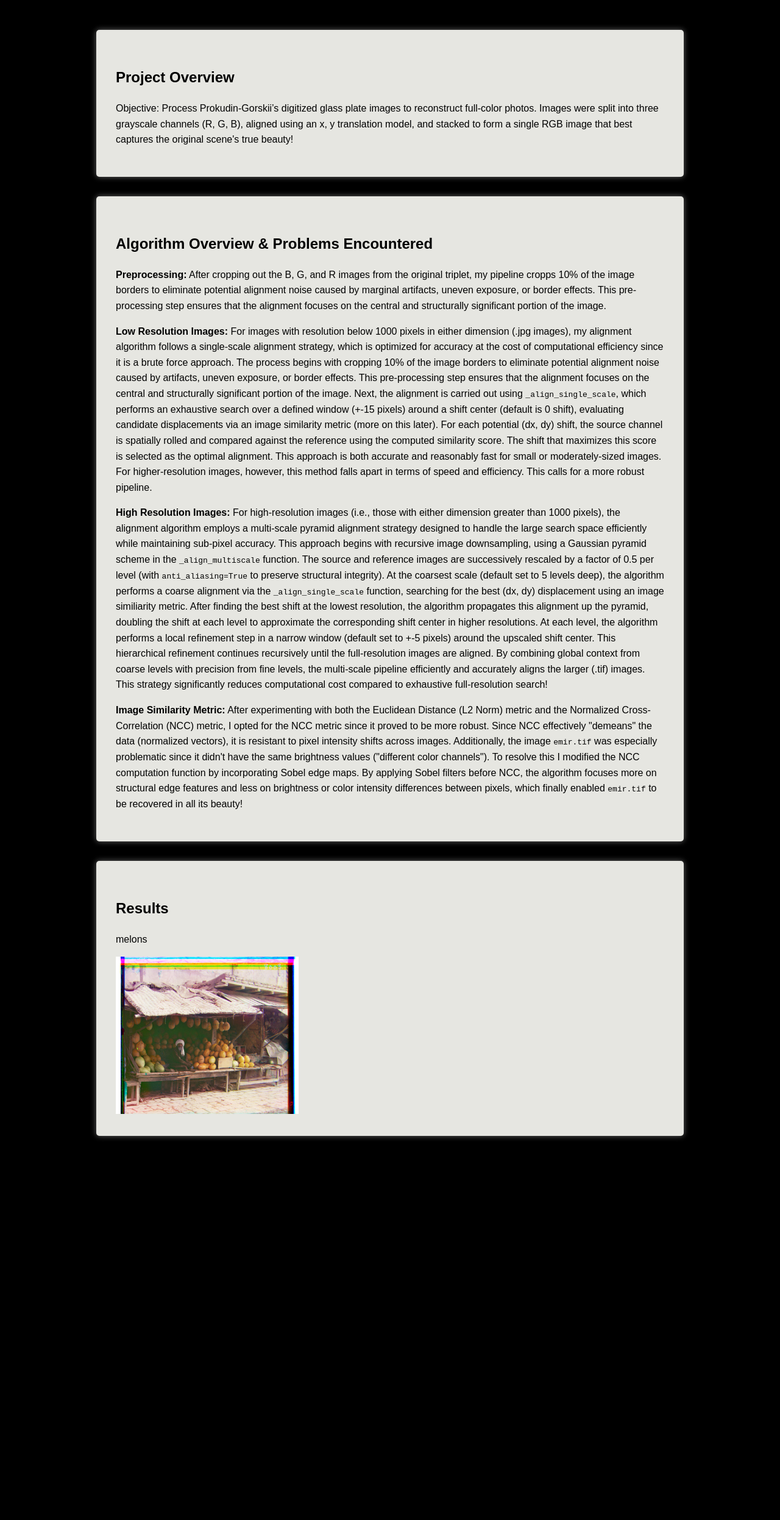
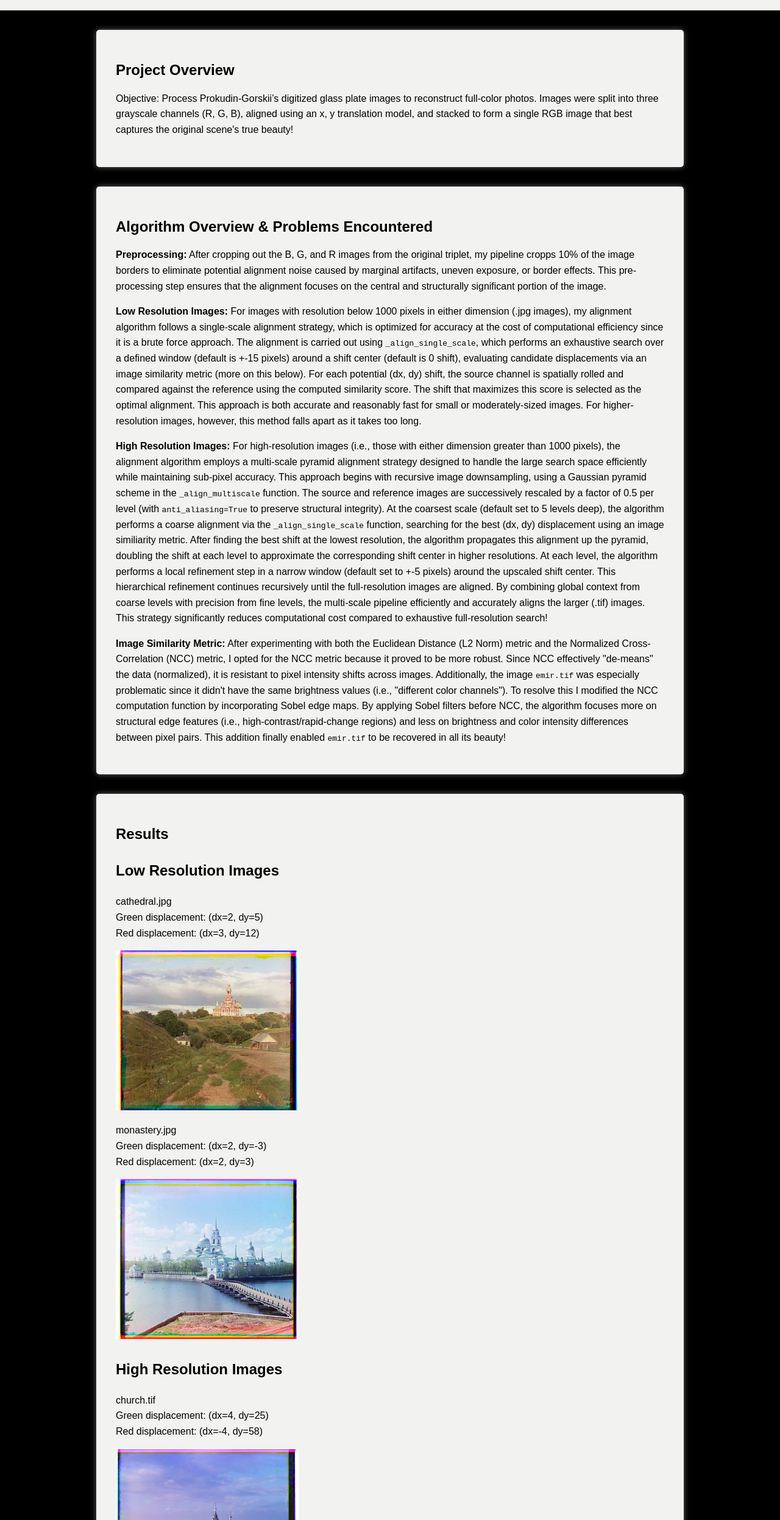
Before and after one commit to kenzhengjk/cs180, a plain HTML site: page proj1/index.html in a window 1280 px wide. Shown: the part 128-2621 px from the top of the page at 61% size. Before the commit the page ends 2023 px from the top, so only its background shows below. Drawn offline with Linux system fonts and the light colour scheme.

Commit message:
Update index.html

```diff
--- a/proj1/index.html
+++ b/proj1/index.html
@@ -12,7 +12,7 @@
         }
 
         header {
-          background-color: black; /* Dark grey top banner */
+          background-color: #f2f2f0; /* Dark grey top banner */
           color: white;
           text-align: center;
           padding: 2rem 1rem; /* Spacing to make the banner large */
@@ -42,7 +42,7 @@
         .container {
           max-width: 900px;
           margin: 2rem auto; /* Centers the container */
-          background-color: #e6e6e1; /* White background for content */
+          background-color: #f2f2f0; /* White background for content */
           padding: 2rem;
           border-radius: 5px;
           box-shadow: 0 0 10px rgba(255, 255, 255, 0.4); /* Subtle shadow for depth */
@@ -75,33 +75,43 @@
             <h2>Images of the Russian Empire</h2>
     </header>
         <div class="container">
-            <h3>Project Overview</h3>
+            <h2>Project Overview</h2>
             <p>Objective: Process Prokudin-Gorskii’s digitized glass plate images to reconstruct full-color photos.
                       Images were split into three grayscale channels (R, G, B), aligned using an x, y translation model, and stacked to form a single RGB image that best captures the original scene's true beauty!</p>
         </div>
 
         <div class="container">
-            <h3>Algorithm Overview & Problems Encountered</h3>
+            <h2>Algorithm Overview & Problems Encountered</h2>
                 <p><strong>Preprocessing:</strong> After cropping out the B, G, and R images from the original triplet, my pipeline cropps 10% of the image borders to eliminate potential alignment noise caused by marginal artifacts, uneven exposure, or border effects. This pre-processing step ensures that the alignment focuses on the central and structurally significant portion of the image.</p>
                 <p><strong>Low Resolution Images:</strong> For images with resolution below 1000 pixels in either dimension (.jpg images), my alignment algorithm follows a single-scale alignment strategy, which is optimized for accuracy at the cost of computational efficiency since it is a brute force approach.
-                    The process begins with cropping 10% of the image borders to eliminate potential alignment noise caused by artifacts, uneven exposure, or border effects. This pre-processing step ensures that the alignment focuses on the central and structurally significant portion of the image.
-                    Next, the alignment is carried out using <code>_align_single_scale</code>, which performs an exhaustive search over a defined window (+-15 pixels) around a shift center (default is 0 shift), evaluating candidate displacements via an image similarity metric (more on this later).
+                    The alignment is carried out using <code>_align_single_scale</code>, which performs an exhaustive search over a defined window (default is +-15 pixels) around a shift center (default is 0 shift), evaluating candidate displacements via an image similarity metric (more on this below).
                     For each potential (dx, dy) shift, the source channel is spatially rolled and compared against the reference using the computed similarity score. The shift that maximizes this score is selected as the optimal alignment. This approach is both accurate and reasonably fast for small or moderately-sized images.
-                    For higher-resolution images, however, this method falls apart in terms of speed and efficiency. This calls for a more robust pipeline.</p>
+                    For higher-resolution images, however, this method falls apart as it takes too long.</p>
                 <p><strong>High Resolution Images:</strong> For high-resolution images (i.e., those with either dimension greater than 1000 pixels), the alignment algorithm employs a multi-scale pyramid alignment strategy designed to handle the large search space efficiently while maintaining sub-pixel accuracy.
                     This approach begins with recursive image downsampling, using a Gaussian pyramid scheme in the <code>_align_multiscale</code> function. The source and reference images are successively rescaled by a factor of 0.5 per level (with <code>anti_aliasing=True</code> to preserve structural integrity).
                     At the coarsest scale (default set to 5 levels deep), the algorithm performs a coarse alignment via the <code>_align_single_scale</code> function, searching for the best (dx, dy) displacement using an image similiarity metric.
                     After finding the best shift at the lowest resolution, the algorithm propagates this alignment up the pyramid, doubling the shift at each level to approximate the corresponding shift center in higher resolutions. At each level, the algorithm performs a local refinement step in a narrow window (default set to +-5 pixels) around the upscaled shift center.
                     This hierarchical refinement continues recursively until the full-resolution images are aligned. By combining global context from coarse levels with precision from fine levels, the multi-scale pipeline efficiently and accurately aligns the larger (.tif) images. This strategy significantly reduces computational cost compared to exhaustive full-resolution search!</p>
-                <p><strong>Image Similarity Metric:</strong> After experimenting with both the Euclidean Distance (L2 Norm) metric and the Normalized Cross-Correlation (NCC) metric, I opted for the NCC metric since it proved to be more robust. Since NCC effectively "demeans" the data (normalized vectors), it is resistant to pixel intensity shifts across images.
-                    Additionally, the image <code>emir.tif</code> was especially problematic since it didn't have the same brightness values ("different color channels"). To resolve this I modified the NCC computation function by incorporating Sobel edge maps.
-                    By applying Sobel filters before NCC, the algorithm focuses more on structural edge features and less on brightness or color intensity differences between pixels, which finally enabled <code>emir.tif</code> to be recovered in all its beauty!</p>
+                <p><strong>Image Similarity Metric:</strong> After experimenting with both the Euclidean Distance (L2 Norm) metric and the Normalized Cross-Correlation (NCC) metric, I opted for the NCC metric because it proved to be more robust. Since NCC effectively "de-means" the data (normalized), it is resistant to pixel intensity shifts across images.
+                    Additionally, the image <code>emir.tif</code> was especially problematic since it didn't have the same brightness values (i.e., "different color channels"). To resolve this I modified the NCC computation function by incorporating Sobel edge maps.
+                    By applying Sobel filters before NCC, the algorithm focuses more on structural edge features (i.e., high-contrast/rapid-change regions) and less on brightness and color intensity differences between pixel pairs. This addition finally enabled <code>emir.tif</code> to be recovered in all its beauty!</p>
         </div>
 
         <div class="container">
-            <h3>Results</h3>
-            <p>melons</p>
-              <img src="media/melons_aligned.jpg" alt="melons aligned" width="300">
+            <h2>Results</h2>
+                <h3>Low Resolution Images</h3>
+                    <p>cathedral.jpg<br>Green displacement: (dx=2, dy=5)<br>Red displacement: (dx=3, dy=12)</p>
+                        <img src="media/cathedral_aligned.jpg" alt="cathedral aligned" width="300">
+                    <p>monastery.jpg<br>Green displacement: (dx=2, dy=-3)<br>Red displacement: (dx=2, dy=3)</p>
+                        <img src="media/monastery_aligned.jpg" alt="monastery aligned" width="300">
+                <h3>High Resolution Images</h3>
+                    <p>church.tif<br>Green displacement: (dx=4, dy=25)<br>Red displacement: (dx=-4, dy=58)</p>
+                        <img src="media/church_aligned.jpg" alt="church aligned" width="300">
+
+                <h3>My Own Examples</h3>
+                    <p>Detali_sobora_v_Milanie.tif<br>Green displacement: (dx=-18, dy=-10)<br>Red displacement: (dx=-52, dy=0)</p>
+                        <img src="media/Detali_sobora_v_Milanie_aligned.jpg" alt="Detali_sobora_v_Milanie aligned" width="300">
+
         </div>
 </body>
 </html>
```
